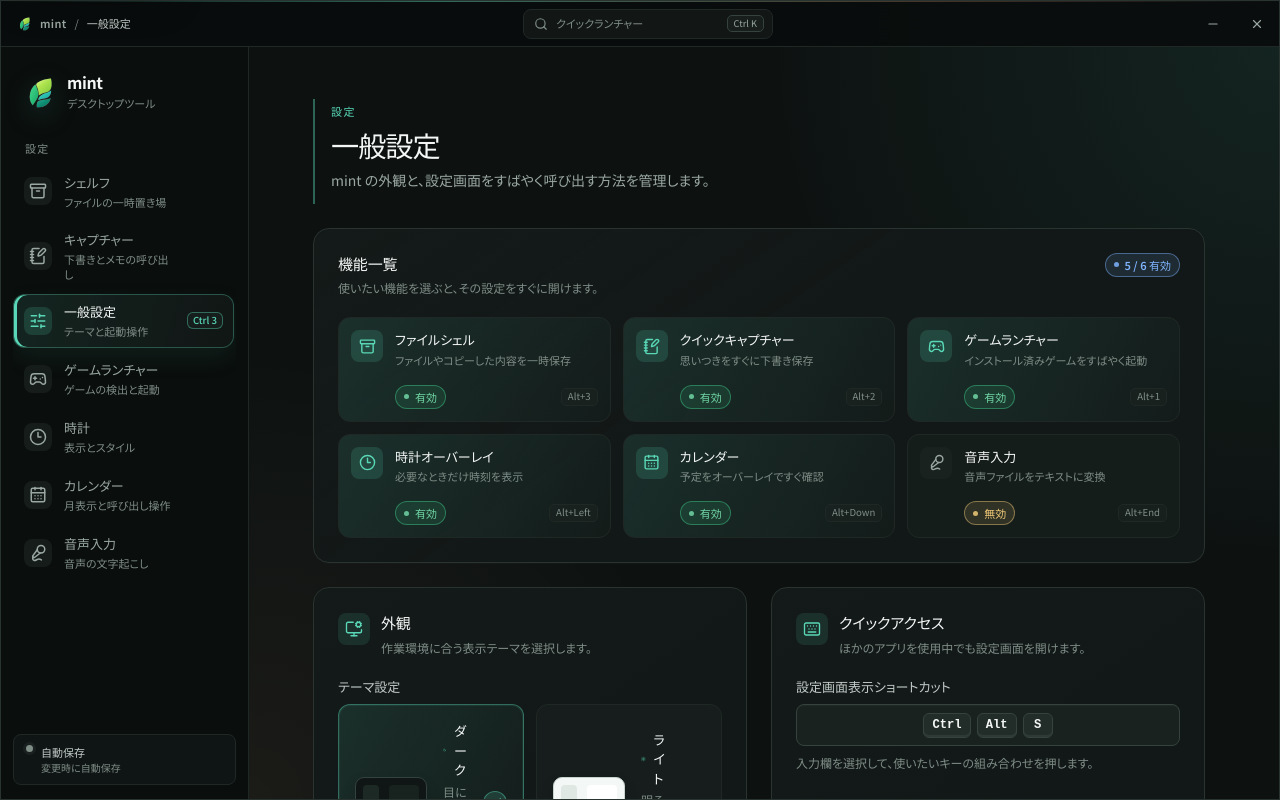
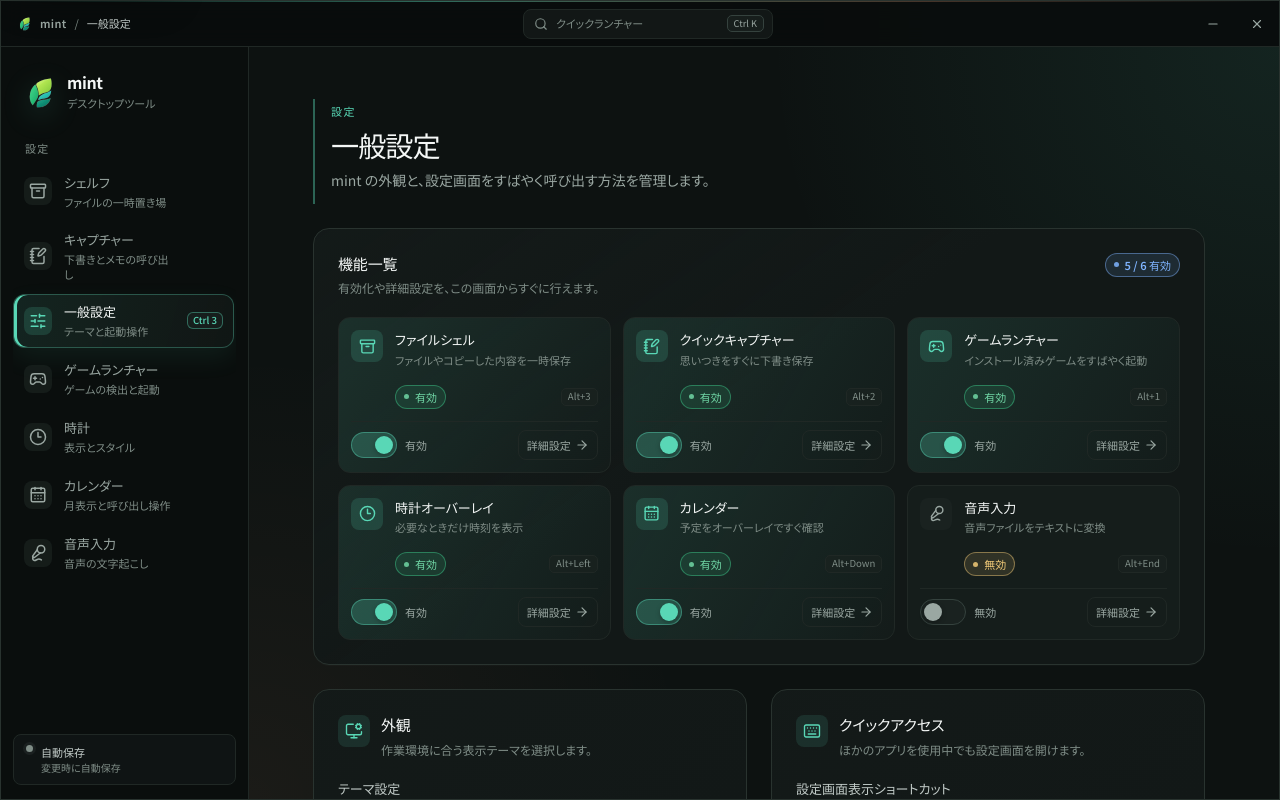
Before and after one commit to ibukani/mint, a React (Vite) app: page / in a window 1280 px wide. Built offline with nearby package versions, Linux system fonts and the light colour scheme.

Commit message:
Improve feature controls in general settings

```diff
--- a/src/core/components/settings/GeneralSettings.css
+++ b/src/core/components/settings/GeneralSettings.css
@@ -31,9 +31,6 @@
   border-radius: var(--radius-md);
   background: color-mix(in srgb, var(--surface-control) 44%, transparent);
   color: var(--color-text-secondary);
-  font: inherit;
-  text-align: left;
-  cursor: pointer;
   transition:
     border-color var(--transition-fast),
     background var(--transition-fast),
@@ -45,16 +42,6 @@
   border-color: var(--border-control-focus);
   background: var(--surface-control-hover);
   transform: translateY(-1px);
-}
-
-.feature-overview__card:active {
-  transform: translateY(0) scale(0.99);
-}
-
-.feature-overview__card:focus-visible {
-  border-color: var(--border-control-focus);
-  outline: none;
-  box-shadow: var(--shadow-focus);
 }
 
 .feature-overview__card.is-enabled {
@@ -124,6 +111,61 @@
   line-height: 1;
   text-overflow: ellipsis;
   white-space: nowrap;
+}
+
+.feature-overview__actions {
+  display: flex;
+  grid-column: 1 / -1;
+  align-items: center;
+  justify-content: space-between;
+  gap: var(--space-3);
+  padding-top: var(--space-2);
+  border-top: 1px solid var(--border-subtle);
+}
+
+.feature-overview__toggle {
+  display: inline-flex;
+  align-items: center;
+  gap: var(--space-2);
+  color: var(--color-text-muted);
+  font-size: var(--font-size-2xs);
+  font-weight: var(--font-weight-semibold);
+}
+
+.feature-overview__toggle-label {
+  min-width: 2.4rem;
+}
+
+.feature-overview__open {
+  display: inline-flex;
+  min-height: 30px;
+  align-items: center;
+  gap: 4px;
+  padding: 0 8px;
+  border: 1px solid var(--border-subtle);
+  border-radius: var(--radius-sm);
+  background: transparent;
+  color: var(--color-text-muted);
+  font: inherit;
+  font-size: var(--font-size-2xs);
+  font-weight: var(--font-weight-semibold);
+  cursor: pointer;
+  transition:
+    border-color var(--transition-fast),
+    background var(--transition-fast),
+    color var(--transition-fast);
+}
+
+.feature-overview__open:hover {
+  border-color: var(--border-control-focus);
+  background: var(--surface-control-hover);
+  color: var(--color-text-primary);
+}
+
+.feature-overview__open:focus-visible {
+  border-color: var(--border-control-focus);
+  outline: none;
+  box-shadow: var(--shadow-focus);
 }
 
 .theme-choice-grid {
--- a/src/core/components/settings/GeneralSettings.tsx
+++ b/src/core/components/settings/GeneralSettings.tsx
@@ -1,5 +1,6 @@
 import {
   Archive,
+  ArrowRight,
   CalendarDays,
   Check,
   Clock3,
@@ -129,7 +130,7 @@ export const GeneralSettings: React.FC = () => {
           <div className="settings-group__heading feature-overview__heading">
             <div>
               <h3 id="feature-overview-title">機能一覧</h3>
-              <p>使いたい機能を選ぶと、その設定をすぐに開けます。</p>
+              <p>有効化や詳細設定を、この画面からすぐに行えます。</p>
             </div>
             <StatusBadge tone={featureCountTone}>
               {featureCountLabel}
@@ -140,18 +141,21 @@ export const GeneralSettings: React.FC = () => {
               ({ id, settingsKey, label, description, icon: Icon }) => {
                 const isEnabled = settings[settingsKey].enabled;
                 return (
-                  <button
-                    type="button"
+                  <article
                     className={`feature-overview__card ${isEnabled ? "is-enabled" : "is-disabled"}`}
                     key={id}
-                    onClick={() => setActiveTab(id)}
+                    aria-labelledby={`feature-overview-${id}-label`}
                   >
                     <span className="feature-overview__icon" aria-hidden="true">
                       <Icon size={17} />
                     </span>
                     <span className="feature-overview__copy">
-                      <strong>{label}</strong>
-                      <small>{description}</small>
+                      <strong id={`feature-overview-${id}-label`}>
+                        {label}
+                      </strong>
+                      <small id={`feature-overview-${id}-description`}>
+                        {description}
+                      </small>
                     </span>
                     <span className="feature-overview__meta">
                       <StatusBadge tone={isEnabled ? "enabled" : "disabled"}>
@@ -159,7 +163,38 @@ export const GeneralSettings: React.FC = () => {
                       </StatusBadge>
                       <kbd>{settings[settingsKey].shortcut || "未設定"}</kbd>
                     </span>
-                  </button>
+                    <div className="feature-overview__actions">
+                      <span className="feature-overview__toggle">
+                        <Switch
+                          id={`feature-overview-${id}-enabled`}
+                          checked={isEnabled}
+                          aria-label={`${label}を有効にする`}
+                          aria-describedby={`feature-overview-${id}-description`}
+                          onChange={(event) =>
+                            updateSettings((previous) => ({
+                              ...previous,
+                              [settingsKey]: {
+                                ...previous[settingsKey],
+                                enabled: event.target.checked,
+                              },
+                            }))
+                          }
+                        />
+                        <span className="feature-overview__toggle-label">
+                          {isEnabled ? "有効" : "無効"}
+                        </span>
+                      </span>
+                      <button
+                        type="button"
+                        className="feature-overview__open"
+                        onClick={() => setActiveTab(id)}
+                        aria-label={`${label}の詳細設定を開く`}
+                      >
+                        詳細設定
+                        <ArrowRight size={14} aria-hidden="true" />
+                      </button>
+                    </div>
+                  </article>
                 );
               },
             )}
```
Also changed, not shown: 1 other file (tests, documents, lock files or other folders).
